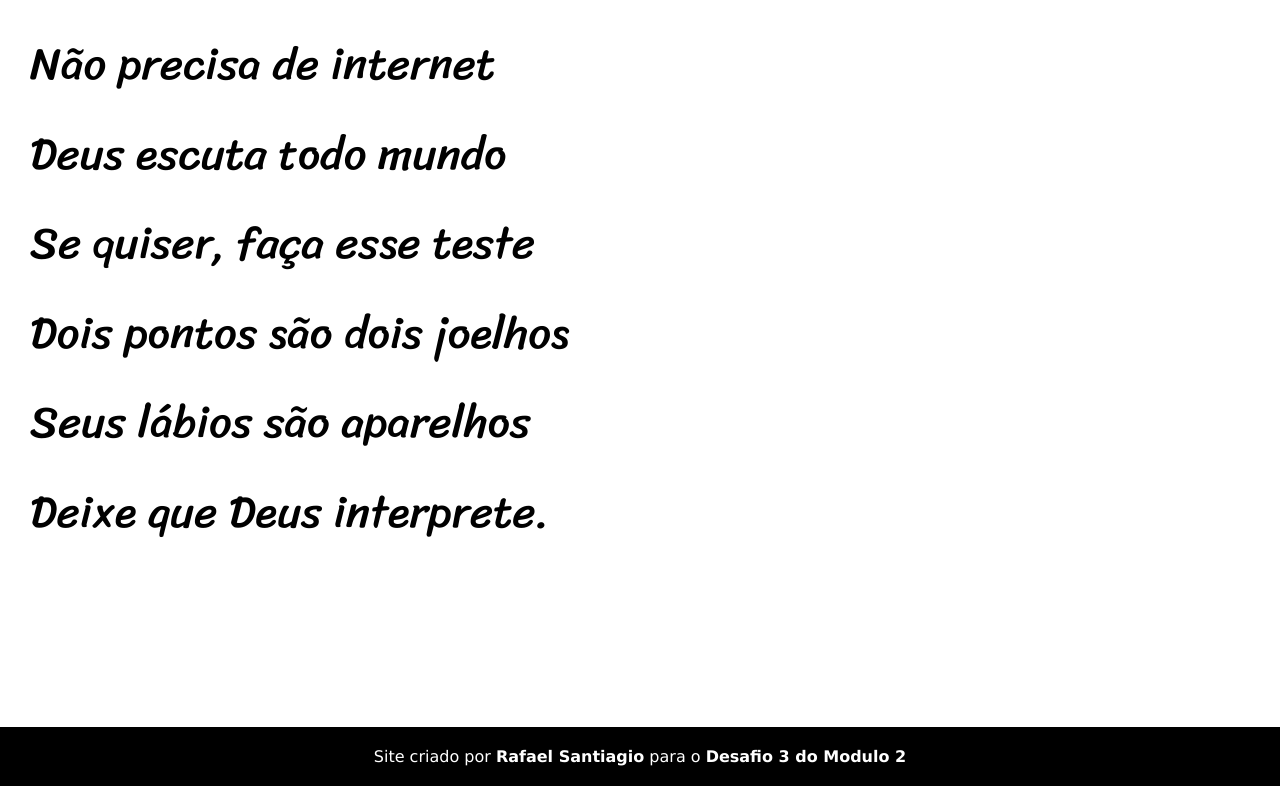
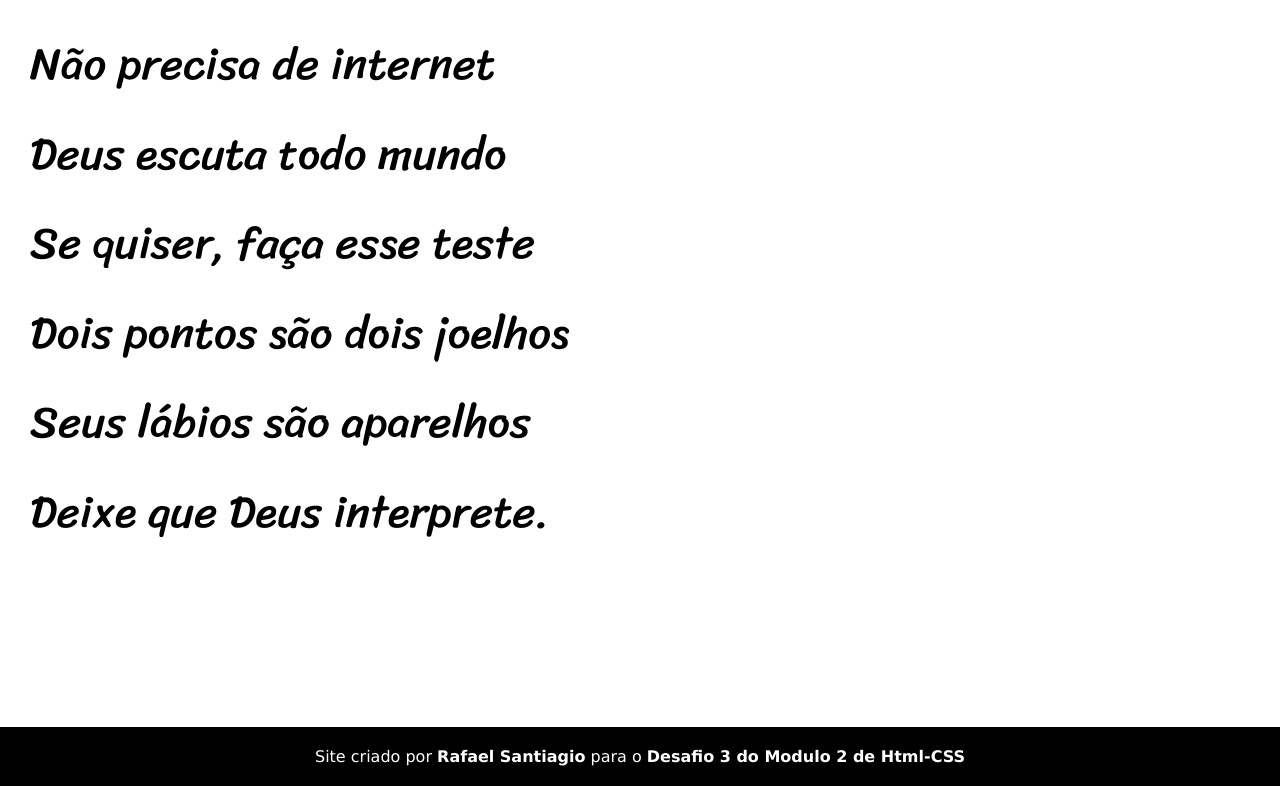
Before and after one commit to Fael3113/Html-CSS, a plain HTML site: page Modulo 2/Desafios Mod2/d003/index.html in a window 1280 px wide. Shown: the part 5191-5977 px from the top of the page. Drawn offline with Linux system fonts and the light colour scheme.

Commit message:
Update index.html

```diff
--- a/Modulo 2/Desafios Mod2/d003/index.html
+++ b/Modulo 2/Desafios Mod2/d003/index.html
@@ -94,7 +94,7 @@
         </section>
 
         <footer>
-          <p>Site criado por <a href="https://gustavoguanabara.github.io" target="_blank">Rafael Santiagio</a> para o <a href="https://www.cursoemvideo.com" target="_blank">Desafio 3 do Modulo 2</a></p>
+          <p>Site criado por <a href="https://github.com/Fael3113" target="_blank">Rafael Santiagio</a> para o <a href="https://www.youtube.com/cursoemvideo" target="_blank">Desafio 3 do Modulo 2 de Html-CSS</a></p>
         </footer>
 </body>
 </html>
```
